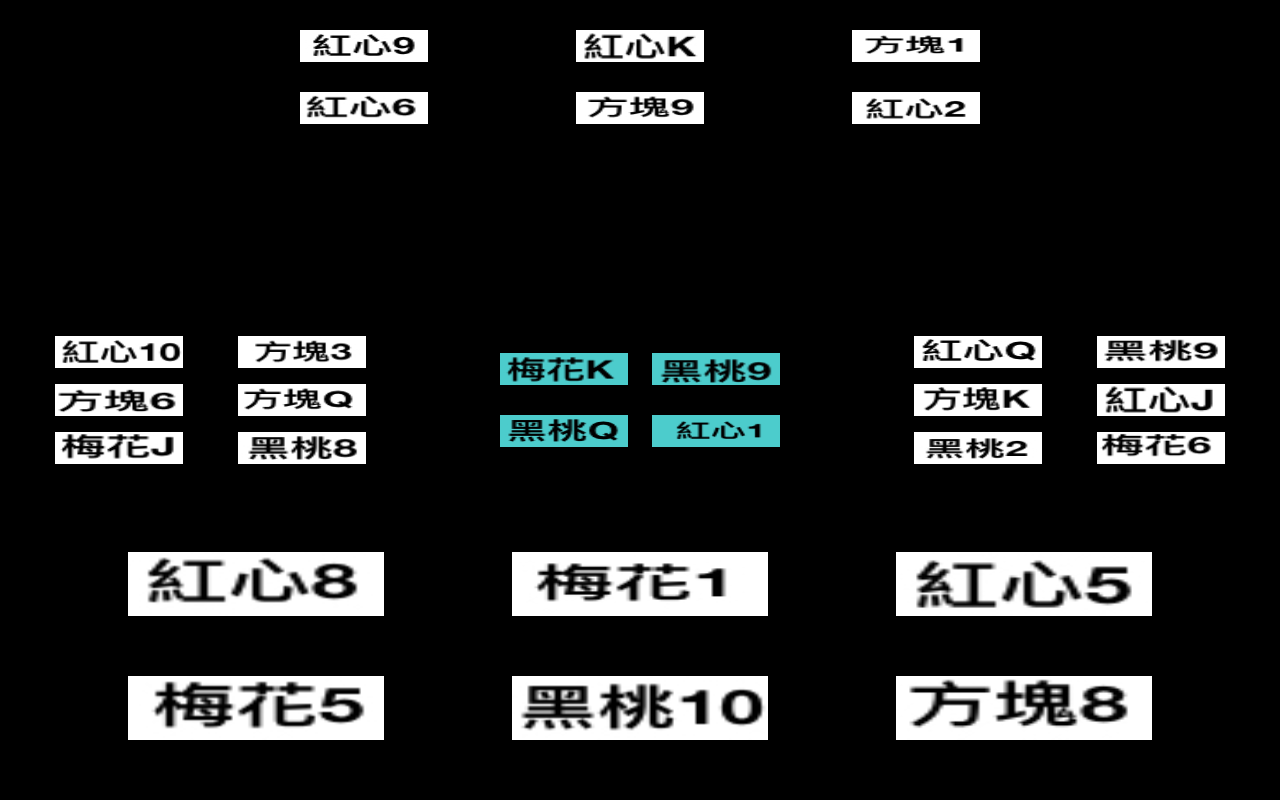
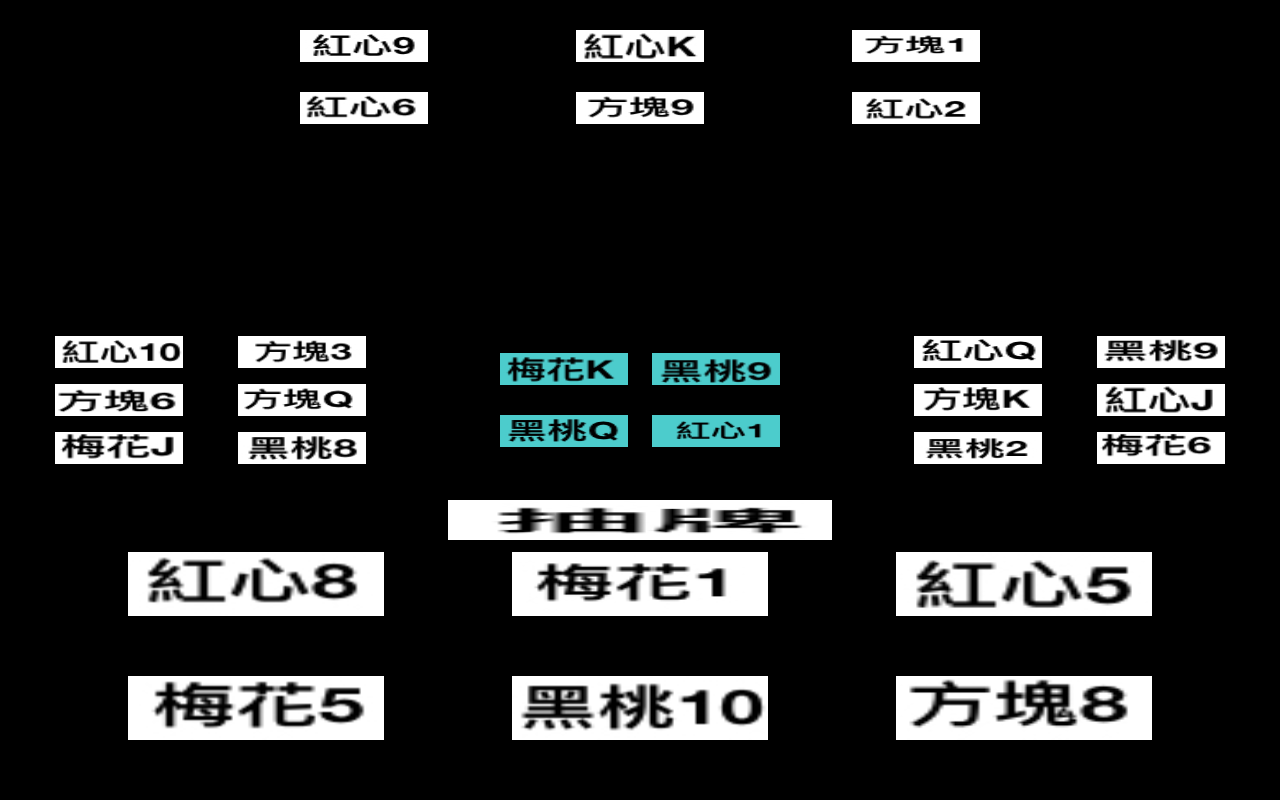
Before and after one commit to mordochi/pixi-test, a plain HTML site: page index.html in a window 1280 px wide. Drawn offline with Linux system fonts and the light colour scheme; animation ran at ten frames a second.

Commit message:
feat: match my cards or draw a card

```diff
--- a/index.html
+++ b/index.html
@@ -21,6 +21,7 @@
     document.body.appendChild(app.view);
 
     PIXI.loader
+      .add("./img/drawCard.jpeg")
       .add("./img/clover1.jpeg")
       .add("./img/clover2.jpeg")
       .add("./img/clover3.jpeg")
@@ -516,12 +517,23 @@
     function setup() {
       set_card_sprites();
 
+      let draw = new PIXI.Sprite(
+        PIXI.loader.resources["./img/drawCard.jpeg"].texture
+      );
+
+      draw.width = window.innerWidth * 0.3;
+      draw.height = window.innerHeight * 0.05;
+      draw.x = window.innerWidth / 2 - draw.width / 2;
+      draw.y = window.innerHeight / 2 + 2.5 * draw.height;
+      app.stage.addChild(draw);
+
       const cards = [clover1, clover2, clover3, clover4, clover5, clover6, clover7, clover8, clover9, clover10, clover11, clover12, clover13,
       heart1, heart2, heart3, heart4, heart5, heart6, heart7, heart8, heart9, heart10, heart11, heart12, heart13,
       pike1, pike2, pike3, pike4, pike5, pike6, pike7, pike8, pike9, pike10, pike11, pike12, pike13,
       tile1, tile2, tile3, tile4, tile5, tile6, tile7, tile8, tile9, tile10, tile11, tile12, tile13];
 
       let beginning_card = [];
+
 
       while(beginning_card.length < 52) {
         let random = Math.floor(Math.random() * 52);
@@ -530,92 +542,226 @@
         }
       }
 
+      let my_card = beginning_card.slice(0,6);
+      let left_card = beginning_card.slice(6,12);
+      let top_card = beginning_card.slice(12,18);
+      let right_card = beginning_card.slice(18,24);
+      let middle_card = beginning_card.slice(24,28);
+      let on_top_of_the_cards = 28;
+
+      const ORIGINAL_WIDTH = window.innerWidth * 0.2;
+      const ORIGINAL_HEIGHT = window.innerHeight * 0.08;
+
       console.log(beginning_card)
+      console.log(my_card)
+      console.log(left_card)
+      console.log(right_card)
+      console.log(top_card)
+      console.log(middle_card)
 
       // 自己的牌
-      for(let i = 0; i < 6; i++) {
-        if(i < 3) {
-          cards[beginning_card[i]].x = ((window.innerWidth - 3 * cards[beginning_card[i]].width) / 4) * (i + 1) + i * cards[beginning_card[i]].width;
-          cards[beginning_card[i]].y = window.innerHeight - 2 * cards[beginning_card[i]].height - 120;
-          app.stage.addChild(cards[beginning_card[i]]);
+      function show_my_card() {console.log(my_card)
+        my_card.forEach((card, i) => {
+          if(i < 3) {
+            cards[card].x = ((window.innerWidth - 3 * ORIGINAL_WIDTH) / 4) * (i + 1) + i * ORIGINAL_WIDTH;
+            cards[card].y = window.innerHeight - 2 * ORIGINAL_HEIGHT - 120;
+            app.stage.addChild(cards[card]);
+          } else {
+            cards[card].x = ((window.innerWidth - 3 * ORIGINAL_WIDTH) / 4) * (i - 2) + (i - 3) * ORIGINAL_WIDTH;
+            cards[card].y = window.innerHeight - ORIGINAL_HEIGHT - 60;
+            app.stage.addChild(cards[card]);
+          }
+        });
+      }
+
+      show_my_card();
+
+
+      // 左邊玩家
+      function show_left_card() {
+        left_card.forEach((card, i) => {
+          cards[card].width = cards[card].width * 0.5;
+          cards[card].height = cards[card].height * 0.5;
+
+          if(i < 2) {
+            cards[card].x = ((window.innerWidth - 4 * cards[card].width) / 14) * (i + 1) + i * cards[card].width;
+            cards[card].y = window.innerHeight / 2 - 2 * cards[card].height;
+            app.stage.addChild(cards[card]);
+          } else if(i < 4) {
+            cards[card].x = ((window.innerWidth - 4 * cards[card].width) / 14) * (i - 1) + (i - 2) * cards[card].width;
+            cards[card].y = window.innerHeight / 2 - 0.5 * cards[card].height;
+            app.stage.addChild(cards[card]);
+          } else {
+            cards[card].x = ((window.innerWidth - 4 * cards[card].width) / 14) * (i - 3) + (i - 4) * cards[card].width;
+            cards[card].y = window.innerHeight / 2 + 1 * cards[card].height;
+            app.stage.addChild(cards[card]);
+          }
+        });
+      }
+
+      show_left_card();
+
+
+      // 上方玩家
+      function show_top_card() {
+        top_card.forEach((card, i) => {
+          cards[card].width = cards[card].width * 0.5;
+          cards[card].height = cards[card].height * 0.5;
+
+          if(i < 3) {
+            cards[card].x = ((window.innerWidth - 600 - 3 * cards[card].width) / 2) * i + i * cards[card].width + 300;
+            cards[card].y = 30;
+            app.stage.addChild(cards[card]);
+          } else {
+            cards[card].x = ((window.innerWidth - 600 - 3 * cards[card].width) / 2) * (i - 3) + (i - 3) * cards[card].width + 300;
+            cards[card].y = cards[card].height + 30 + 30;
+            app.stage.addChild(cards[card]);
+          }
+        });
+      }
+
+      show_top_card();
+
+
+      // 右邊玩家
+      function show_right_card() {
+        right_card.forEach((card, i) => {
+          cards[card].width = cards[card].width * 0.5;
+          cards[card].height = cards[card].height * 0.5;
+
+          if(i < 2) {
+            cards[card].x = ((window.innerWidth - 4 * cards[card].width) / 14) * (i + 12) + (i + 2) * cards[card].width;
+            cards[card].y = window.innerHeight / 2 - 2 * cards[card].height;
+            app.stage.addChild(cards[card]);
+          } else if(i < 4) {
+            cards[card].x = ((window.innerWidth - 4 * cards[card].width) / 14) * (i + 10) + i * cards[card].width;
+            cards[card].y = window.innerHeight / 2 - 0.5 * cards[card].height;
+            app.stage.addChild(cards[card]);
+          } else {
+            cards[card].x = ((window.innerWidth - 4 * cards[card].width) / 14) * (i + 8) + (i - 2) * cards[card].width;
+            cards[card].y = window.innerHeight / 2 + 1 * cards[card].height;
+            app.stage.addChild(cards[card]);
+          }
+        });
+      }
+
+      show_right_card();
+
+
+      //中間翻牌
+      function show_middle_card() {console.log(middle_card)
+        middle_card.forEach((card, i) => {
+          cards[card].tint = 0.3 * 0xFFFFFF;
+
+          cards[card].width = ORIGINAL_WIDTH * 0.5;
+          cards[card].height = ORIGINAL_HEIGHT * 0.5;
+
+          if(i < 2) {
+            cards[card].x = (window.innerWidth - 1000 - 2 * cards[card].width) * i + i * cards[card].width + 500;
+            cards[card].y = window.innerHeight / 2 - cards[card].height - 15;
+
+            app.stage.addChild(cards[card]);
+          } else {
+            cards[card].x = (window.innerWidth - 1000 - 2 * cards[card].width) * (i - 2) + (i - 2) * cards[card].width + 500;
+            cards[card].y = window.innerHeight / 2 + 15;
+            app.stage.addChild(cards[card]);
+          }
+        });
+      }
+
+      show_middle_card();
+
+
+      function drawCard() {
+        my_card.push(beginning_card[on_top_of_the_cards]);
+        on_top_of_the_cards++;
+        currentPlayer++;
+        round();
+        show_my_card();
+      }
+
+
+      function onClick (event, index) {
+        let my_match = [];
+        if(index % 13 > 8) {
+          my_card.forEach((myCard, i) => {
+            if(myCard % 13 === index % 13) {
+              my_match.push(i);
+            }
+
+            if(i === my_card.length - 1) {
+              let middleCardIndex = middle_card.indexOf(index);
+              middle_card.splice(middleCardIndex, 1, beginning_card[on_top_of_the_cards]);
+              my_card.splice(my_match[0], 1);
+              on_top_of_the_cards++;
+
+              app.stage.removeChild(event.target);
+              app.stage.removeChild(cards[my_card[my_match[0]]]);
+              currentPlayer++;
+              match++;
+              round();
+              show_middle_card();
+              show_my_card();
+            }
+          });
         } else {
-          cards[beginning_card[i]].x = ((window.innerWidth - 3 * cards[beginning_card[i]].width) / 4) * (i - 2) + (i - 3) * cards[beginning_card[i]].width;
-          cards[beginning_card[i]].y = window.innerHeight - cards[beginning_card[i]].height - 60;
-          app.stage.addChild(cards[beginning_card[i]]);
+          my_card.forEach((myCard, i) => {
+            if(myCard % 13 + index % 13 === 8) {
+              my_match.push(i);
+            }
+
+            if(i === my_card.length - 1) {
+              let middleCardIndex = middle_card.indexOf(index);
+              middle_card.splice(middleCardIndex, 1, beginning_card[on_top_of_the_cards]);
+              my_card.splice(my_match[0], 1);
+              on_top_of_the_cards++;
+
+              app.stage.removeChild(event.target);
+              app.stage.removeChild(cards[my_card[my_match[0]]]);
+              currentPlayer++;
+              match++;
+              round();
+              show_middle_card();
+              show_my_card();
+            }
+          });
         }
       }
 
-      // 左邊玩家
-      for(let i = 6; i < 12; i++) {
-        cards[beginning_card[i]].width = cards[beginning_card[i]].width * 0.5;
-        cards[beginning_card[i]].height = cards[beginning_card[i]].height * 0.5;
+      function round() {
+        if(currentPlayer === 0) {
+          draw.interactive = true;
+          draw.buttonMode = true;
+          draw.on('pointerdown', drawCard);
 
-        if(i < 8) {
-          cards[beginning_card[i]].x = ((window.innerWidth - 4 * cards[beginning_card[i]].width) / 14) * (i - 5) + (i - 6) * cards[beginning_card[i]].width;
-          cards[beginning_card[i]].y = window.innerHeight / 2 - 2 * cards[beginning_card[i]].height;
-          app.stage.addChild(cards[beginning_card[i]]);
-        } else if(i < 10) {
-          cards[beginning_card[i]].x = ((window.innerWidth - 4 * cards[beginning_card[i]].width) / 14) * (i - 7) + (i - 8) * cards[beginning_card[i]].width;
-          cards[beginning_card[i]].y = window.innerHeight / 2 - 0.5 * cards[beginning_card[i]].height;
-          app.stage.addChild(cards[beginning_card[i]]);
+          middle_card.forEach((middle) => {
+            cards[middle].interactive = true;
+            cards[middle].buttonMode = true;
+            cards[middle].on('pointerdown', (e) => onClick(e, middle));
+          });
         } else {
-          cards[beginning_card[i]].x = ((window.innerWidth - 4 * cards[beginning_card[i]].width) / 14) * (i - 9) + (i - 10) * cards[beginning_card[i]].width;
-          cards[beginning_card[i]].y = window.innerHeight / 2 + 1 * cards[beginning_card[i]].height;
-          app.stage.addChild(cards[beginning_card[i]]);
+          draw.interactive = false;
+          draw.buttonMode = false;
+
+          middle_card.forEach((middle) => {
+            cards[middle].interactive = false;
+            cards[middle].buttonMode = false;
+          });
         }
       }
 
-      // 上方玩家
-      for(let i = 12; i < 18; i++) {
-        cards[beginning_card[i]].width = cards[beginning_card[i]].width * 0.5;
-        cards[beginning_card[i]].height = cards[beginning_card[i]].height * 0.5;
+      let currentPlayer = 0;
+      let match = 0;
 
-        if(i < 15) {
-          cards[beginning_card[i]].x = ((window.innerWidth - 600 - 3 * cards[beginning_card[i]].width) / 2) * (i - 12) + (i - 12) * cards[beginning_card[i]].width + 300;
-          cards[beginning_card[i]].y = 30;
-          app.stage.addChild(cards[beginning_card[i]]);
-        } else {
-          cards[beginning_card[i]].x = ((window.innerWidth - 600 - 3 * cards[beginning_card[i]].width) / 2) * (i - 15) + (i - 15) * cards[beginning_card[i]].width + 300;
-          cards[beginning_card[i]].y = cards[beginning_card[i]].height + 30 + 30;
-          app.stage.addChild(cards[beginning_card[i]]);
-        }
-      }
+      round();
 
-      // 右邊玩家
-      for(let i = 18; i < 24; i++) {
-        cards[beginning_card[i]].width = cards[beginning_card[i]].width * 0.5;
-        cards[beginning_card[i]].height = cards[beginning_card[i]].height * 0.5;
 
-        if(i < 20) {
-          cards[beginning_card[i]].x = ((window.innerWidth - 4 * cards[beginning_card[i]].width) / 14) * (i - 6) + (i - 16) * cards[beginning_card[i]].width;
-          cards[beginning_card[i]].y = window.innerHeight / 2 - 2 * cards[beginning_card[i]].height;
-          app.stage.addChild(cards[beginning_card[i]]);
-        } else if(i < 22) {
-          cards[beginning_card[i]].x = ((window.innerWidth - 4 * cards[beginning_card[i]].width) / 14) * (i - 8) + (i - 18) * cards[beginning_card[i]].width;
-          cards[beginning_card[i]].y = window.innerHeight / 2 - 0.5 * cards[beginning_card[i]].height;
-          app.stage.addChild(cards[beginning_card[i]]);
-        } else {
-          cards[beginning_card[i]].x = ((window.innerWidth - 4 * cards[beginning_card[i]].width) / 14) * (i - 10) + (i - 20) * cards[beginning_card[i]].width;
-          cards[beginning_card[i]].y = window.innerHeight / 2 + 1 * cards[beginning_card[i]].height;
-          app.stage.addChild(cards[beginning_card[i]]);
-        }
-      }
+      // while(match < 26) {
+      //   round();
+      //   match++;
+      // }
 
-      for(let i = 24; i < 28; i++) {
-        cards[beginning_card[i]].tint = 0.3 * 0xFFFFFF;
-        cards[beginning_card[i]].width = cards[beginning_card[i]].width * 0.5;
-        cards[beginning_card[i]].height = cards[beginning_card[i]].height * 0.5;
 
-        if(i < 26) {
-          cards[beginning_card[i]].x = (window.innerWidth - 1000 - 2 * cards[beginning_card[i]].width) * (i - 24) + (i - 24) * cards[beginning_card[i]].width + 500;
-          cards[beginning_card[i]].y = window.innerHeight / 2 - cards[beginning_card[i]].height - 15;
-          app.stage.addChild(cards[beginning_card[i]]);
-        } else {
-          cards[beginning_card[i]].x = (window.innerWidth - 1000 - 2 * cards[beginning_card[i]].width) * (i - 26) + (i - 26) * cards[beginning_card[i]].width + 500;
-          cards[beginning_card[i]].y = window.innerHeight / 2 + 15;
-          app.stage.addChild(cards[beginning_card[i]]);
-        }
-      }
 
     }
   </script>
```
Also changed, not shown: img/drawCard.jpeg (added).
